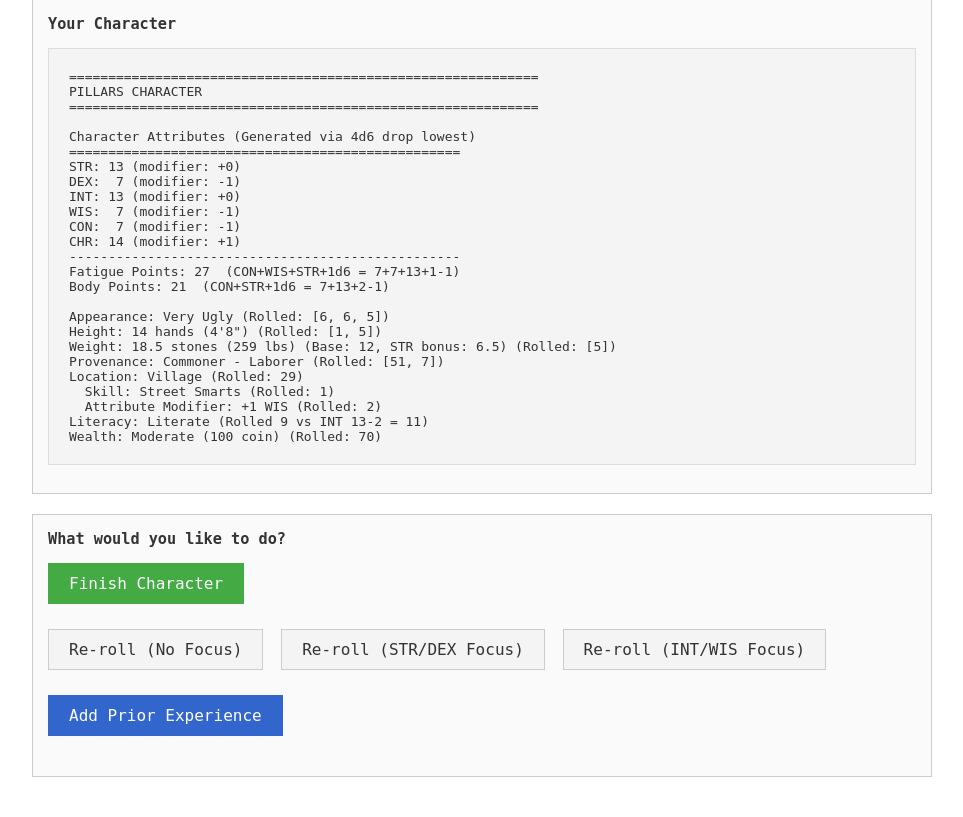
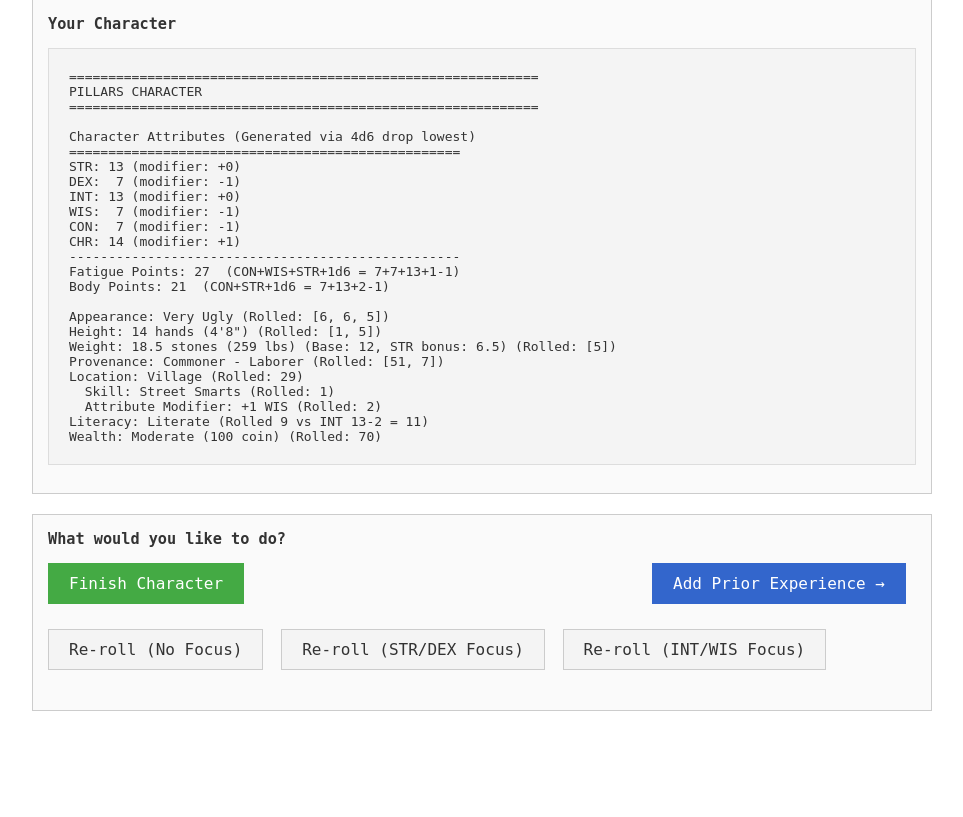
Before and after one commit to smarks/pillars-character-gen, a Django app: page /generator/ in a window 1280 px wide. Shown: the part 104-921 px from the top of the page, without its empty margins (158-1121 px from the left). After the commit the page ends 815 px from the top, so only its background shows below. Run offline with Django 5.2, Linux system fonts and the light colour scheme; some libraries are stand-ins or nearby versions.

Commit message:
Reorganize generator page buttons layout
- Move "Finish Character" to left, "Add Prior Experience" to right
- Re-roll buttons on second row
- Pressing Enter now goes to prior experience page (default action)

🤖 Generated with [Claude Code](https://claude.com/claude-code)

Co-Authored-By: Claude <noreply@anthropic.com>

```diff
--- a/webapp/webapp/generator/templates/generator/base.html
+++ b/webapp/webapp/generator/templates/generator/base.html
@@ -124,6 +124,12 @@
         .button-group {
             margin: 15px 0;
         }
+        .button-row {
+            display: flex;
+            justify-content: space-between;
+            align-items: center;
+            margin: 15px 0;
+        }
 
         /* Info rows */
         .info-row {
--- a/webapp/webapp/generator/templates/generator/index.html
+++ b/webapp/webapp/generator/templates/generator/index.html
@@ -17,9 +17,14 @@
     <h3>What would you like to do?</h3>
     <form method="post">
         {% csrf_token %}
-        <div class="button-group">
+        <!-- Hidden default submit for Enter key -->
+        <button type="submit" name="action" value="add_experience" style="position: absolute; left: -9999px;"></button>
+        <div class="button-row">
             <button type="submit" name="action" value="finish" class="success">
                 Finish Character
+            </button>
+            <button type="submit" name="action" value="add_experience" class="primary">
+                Add Prior Experience &rarr;
             </button>
         </div>
         <div class="button-group">
@@ -31,11 +36,6 @@
             </button>
             <button type="submit" name="action" value="reroll_mental">
                 Re-roll (INT/WIS Focus)
-            </button>
-        </div>
-        <div class="button-group">
-            <button type="submit" name="action" value="add_experience" class="primary">
-                Add Prior Experience
             </button>
         </div>
     </form>
```
